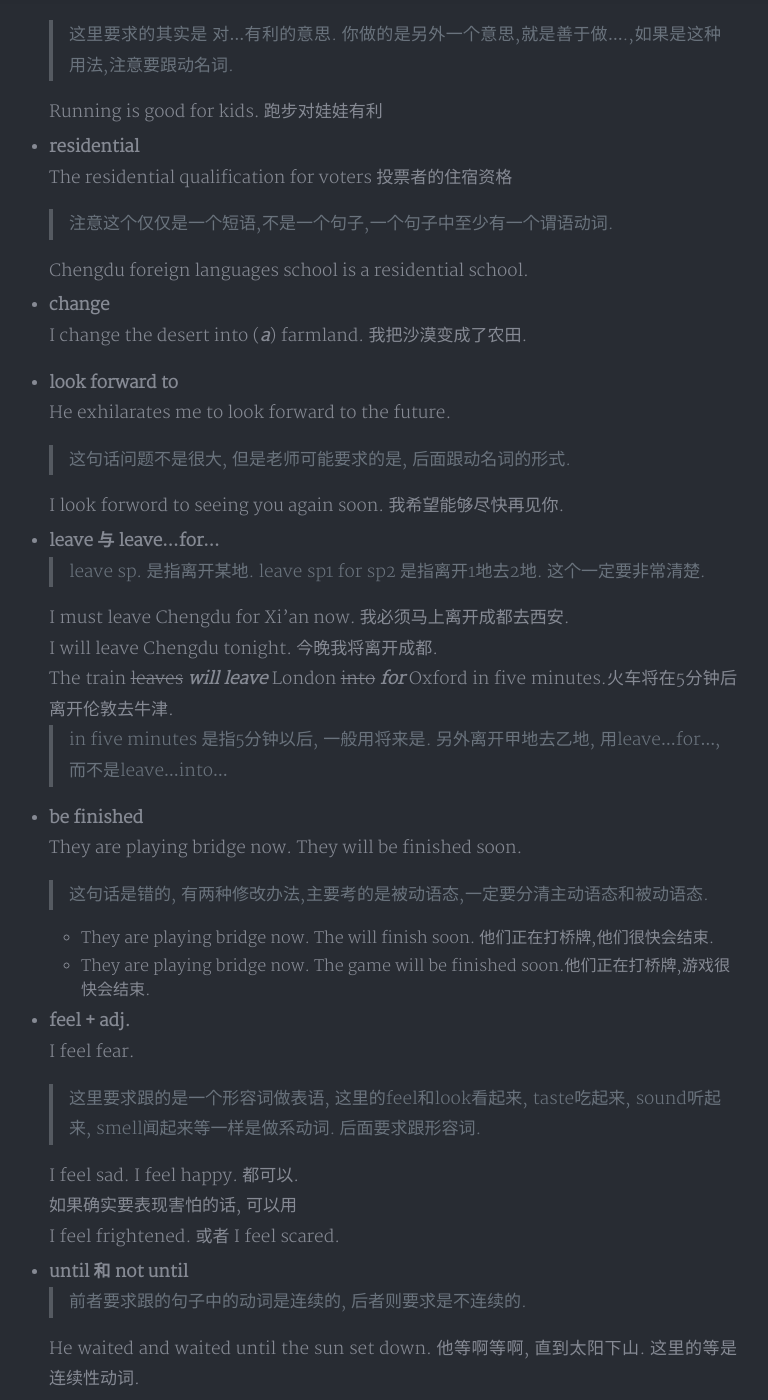
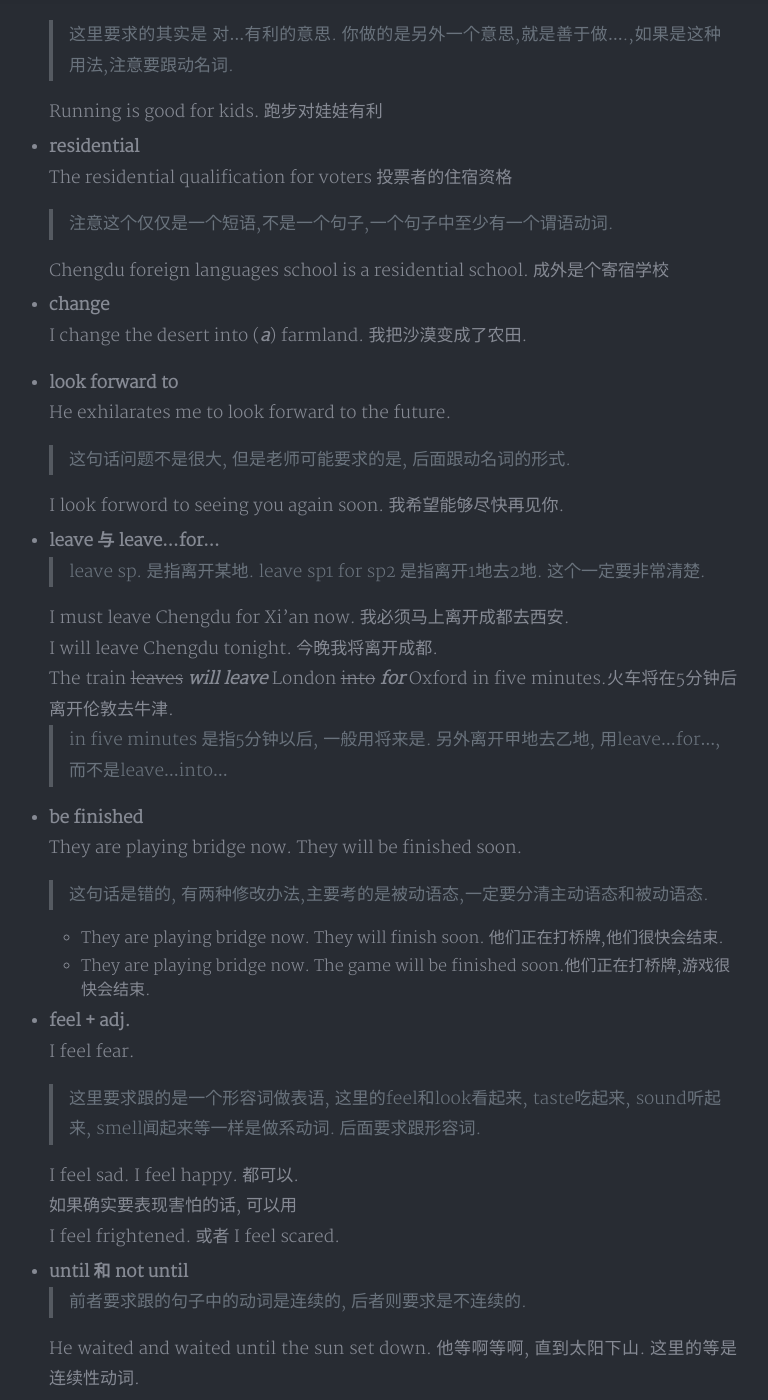
Before and after one commit to hshsvg/hshsvg.github.io, a Jekyll site: the page built from _posts/2018-01-06-english-homework-correction.md, in a window 1280 px wide and 1400 px high, scrolled down 1770 px. Shown: the whole window, without its empty margins (263-1031 px from the left). Built offline with Jekyll 4.4.1, drawn with Linux system fonts in a browser that asks for light colours; nearby versions of some CDN libraries; comment, search, counter and statistics services are not loaded; a style sheet for code colours, icons or effects is not loaded; some of the changed text lies outside the part shown.

Commit message:
corrected some errors

```diff
--- a/_posts/2018-01-06-english-homework-correction.md
+++ b/_posts/2018-01-06-english-homework-correction.md
@@ -50,7 +50,7 @@ tags: [homework, English]
 
   The rich ~~lives~~ ***live*** in luxurious surroundings. 富人住在豪华区.
 
-  > 这里主要实说the rich是指一类人, 即富人. 同样我们可以用the poor来指穷人. 两个都是复数名词.
+  > 这里主要是说the rich是指一类人, 即富人. 同样我们可以用the poor来指穷人. 两个都是复数名词.
 
 * __carry__
 
@@ -77,7 +77,7 @@ tags: [homework, English]
 
   > 注意这个仅仅是一个短语,不是一个句子,一个句子中至少有一个谓语动词.
 
-  Chengdu foreign languages school is a residential school.
+  Chengdu foreign languages school is a residential school. 成外是个寄宿学校
 
 * __change__
 
@@ -109,7 +109,7 @@ tags: [homework, English]
 
   > 这句话是错的, 有两种修改办法,主要考的是被动语态,一定要分清主动语态和被动语态.
 
-  * They are playing bridge now. The will finish soon. 他们正在打桥牌,他们很快会结束.
+  * They are playing bridge now. They will finish soon. 他们正在打桥牌,他们很快会结束.
   * They are playing bridge now. The game will be finished soon.他们正在打桥牌,游戏很快会结束.
 
 * __feel + adj.__
```
